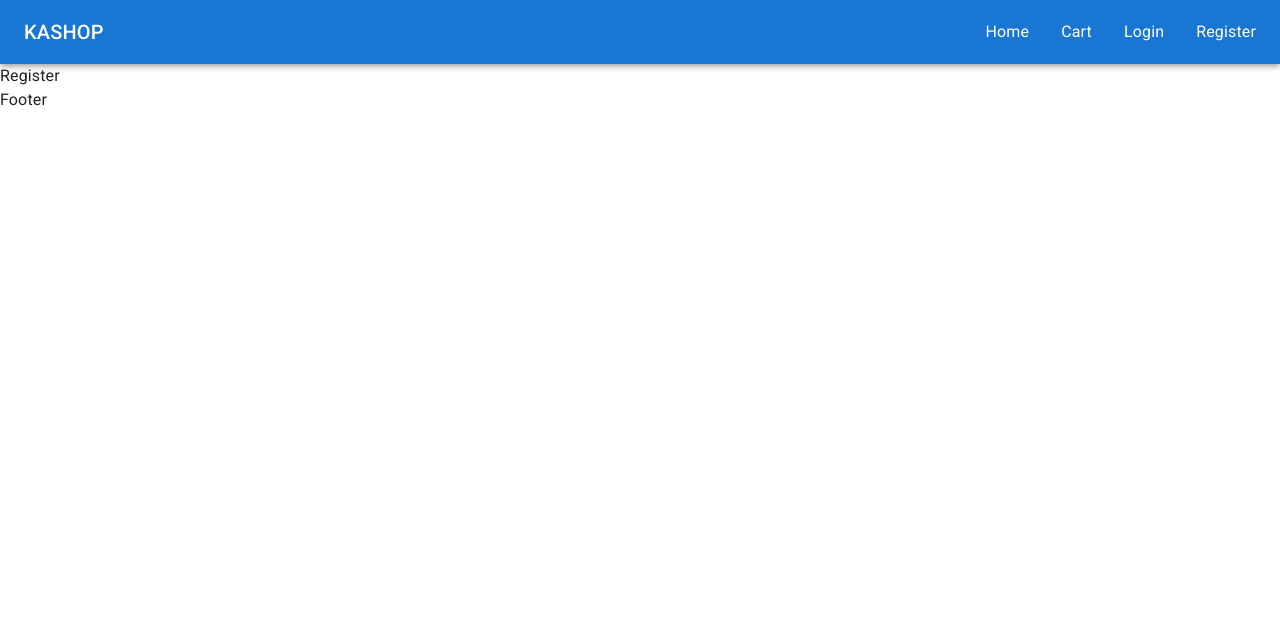
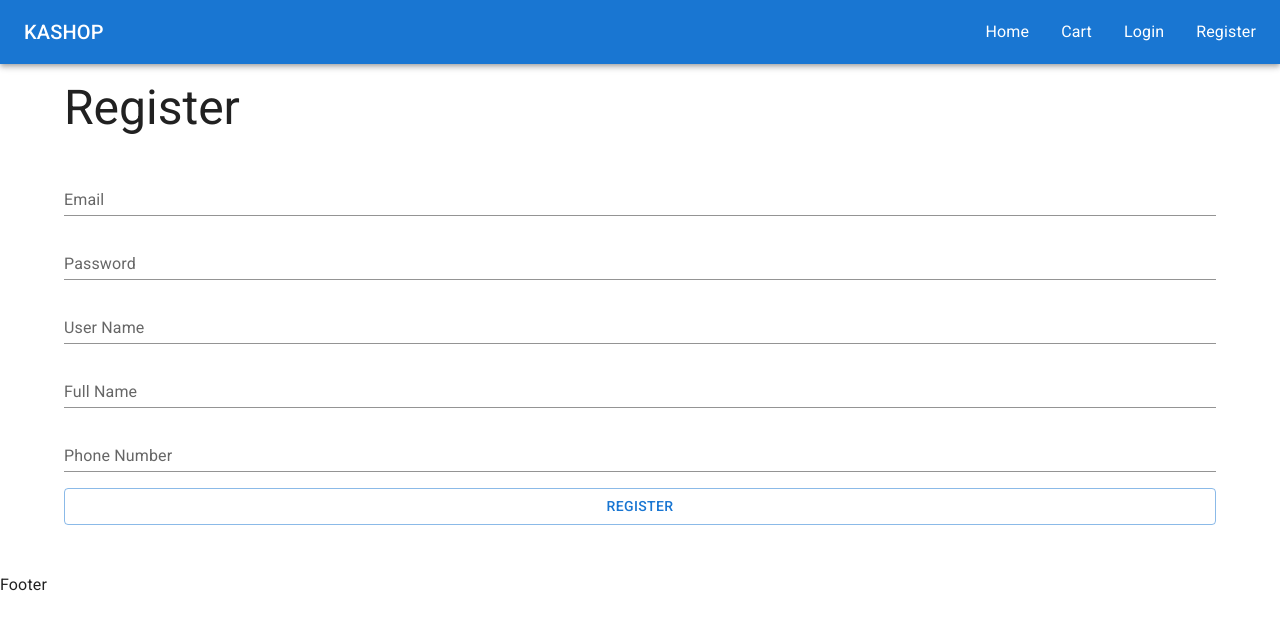
Before and after one commit to Raghad-jbaihi/kashop, a React (Vite) app: page /Register in a window 1280 px wide. Shown: the top 630 px of the page. Built offline with nearby package versions, Linux system fonts and the light colour scheme.

Commit message:
Create Register and LogIn

```diff
--- a/package.json
+++ b/package.json
@@ -18,6 +18,7 @@
     "axios": "^1.13.4",
     "react": "^19.2.4",
     "react-dom": "^19.2.0",
+    "react-hook-form": "^7.71.1",
     "react-router-dom": "^7.13.0",
     "react-toastify": "^11.0.5"
   },
--- a/src/layout/MainLayout.jsx
+++ b/src/layout/MainLayout.jsx
@@ -1,4 +1,5 @@
 import React from 'react'
+import { Container } from '@mui/material'
 import { Outlet } from 'react-router-dom'
 import Navbar from '../components/navbar/Navbar'
 import Footer from '../components/footer/Footer'
@@ -8,7 +9,9 @@ export default function MainLayout() {
 
         <>
          <Navbar></Navbar>
+         <Container maxWidth="lg">
          <Outlet></Outlet>
+         </Container>
          <Footer></Footer>
         </>
 
--- a/src/pages/auth/register/Register.jsx
+++ b/src/pages/auth/register/Register.jsx
@@ -1,8 +1,38 @@
+import { Box, Button, Typography } from '@mui/material'
+import TextField from '@mui/material/TextField';
+import axios from 'axios';
+
 import React from 'react'
+import { useForm } from 'react-hook-form';
+
 export default function Register(){
+
+    const{register,handleSubmit}= useForm({});
+    const registerForm=async(values)=>{
+        try {
+            const response= await axios.post(`https://knowledgeshop.runasp.net/api/auth/Account/Register`,values);
+            console.log("response:",response)
+        } catch (error) {
+            console.log("catch error!",error)
+        }
+}
+
+
     return (
-        <div>
-         Register
-        </div>
+       <Box component={'section'} className='register-form' py={2}>
+          <Typography component={'h3'} variant='h3'>Register</Typography>
+
+          <Box component={'form'}
+          onSubmit={handleSubmit(registerForm)}
+          py={4} display={'flex'} flexDirection={'column'} gap={2}>
+
+            <TextField  {...register('email')}  label="Email" variant="standard" fullWidth/>
+            <TextField  {...register('password')}  label="Password" variant="standard" fullWidth />
+            <TextField  {...register('userName')}  label="User Name" variant="standard" fullWidth/>
+            <TextField  {...register('fullName')}  label="Full Name" variant="standard" fullWidth/>
+            <TextField  {...register('phoneNumber')} label="Phone Number" variant="standard" fullWidth/>
+            <Button variant="outlined" type='submit'>REGISTER</Button>
+          </Box>
+      </Box>
     )
 }
```
Also changed, not shown: 1 other file (tests, documents, lock files or other folders).
